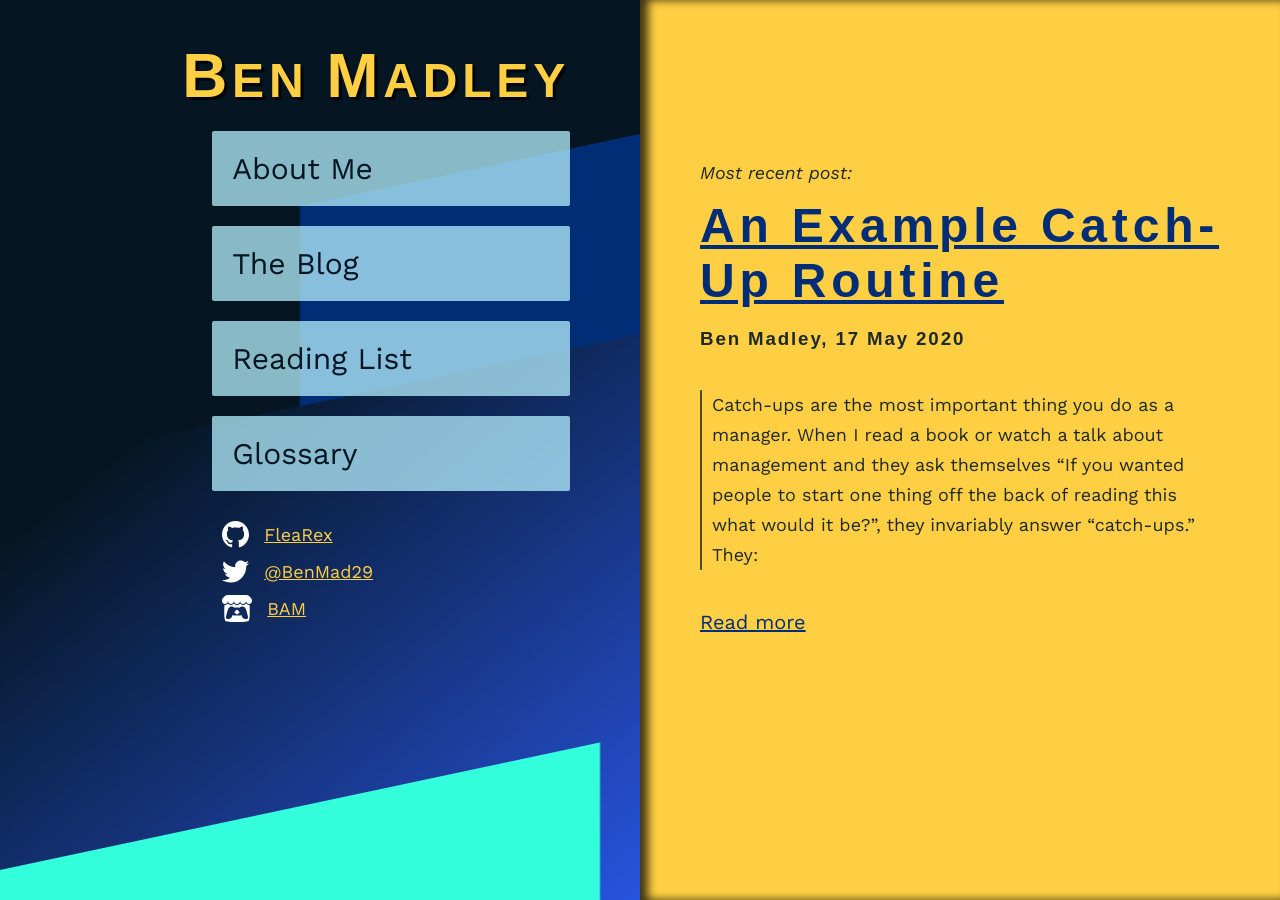
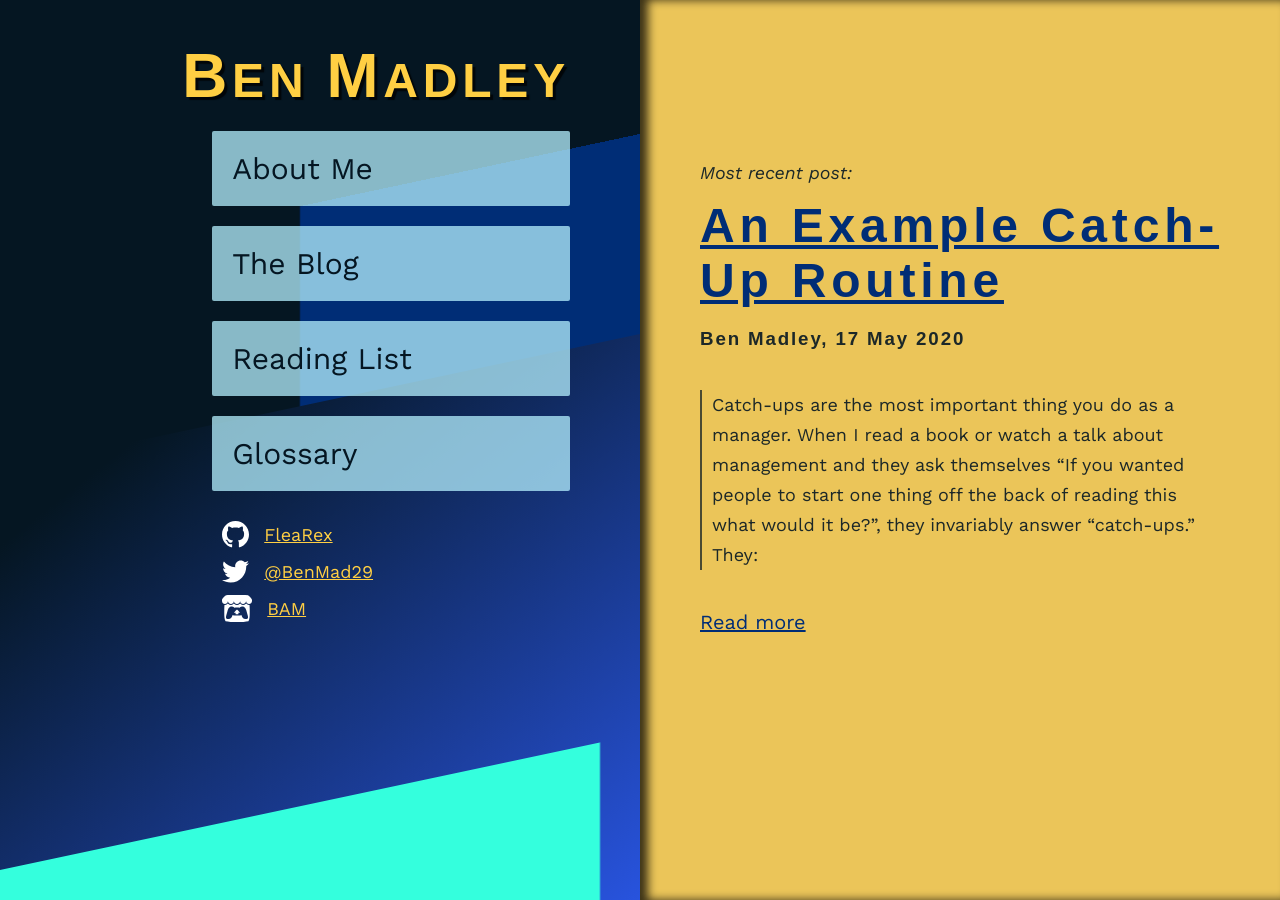
Before and after one commit to FleaRex/PersonalBlog, a Jekyll site: the page built from index.html, in a window 1280 px wide. Built offline with Jekyll 4.4.1, drawn with Linux system fonts in a browser that asks for light colours; some web fonts are replaced.

Commit message:
Fade the yellow panel.

```diff
--- a/_sass/index.scss
+++ b/_sass/index.scss
@@ -95,7 +95,7 @@
     flex-basis: 50%;
     margin-left: 30px;
     padding: 5px 60px 90px;
-    background-color: $accent-color;
+    background-color: #ebc559;
     -webkit-box-shadow: inset 8px 0px 10px 0px rgba(0,0,0,0.75);
     -moz-box-shadow: inset 8px 0px 10px 0px rgba(0,0,0,0.75);
     box-shadow: inset 8px 0px 10px 0px rgba(0,0,0,0.75);
```
